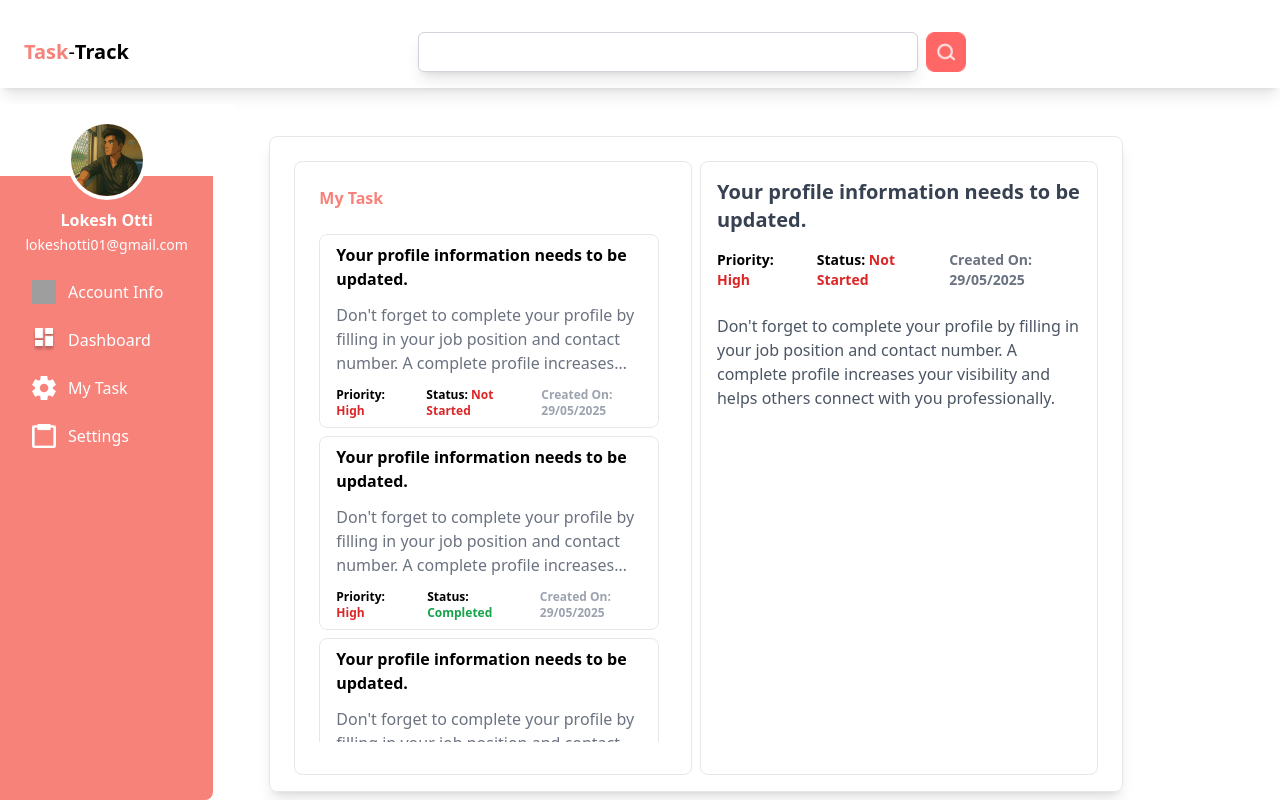
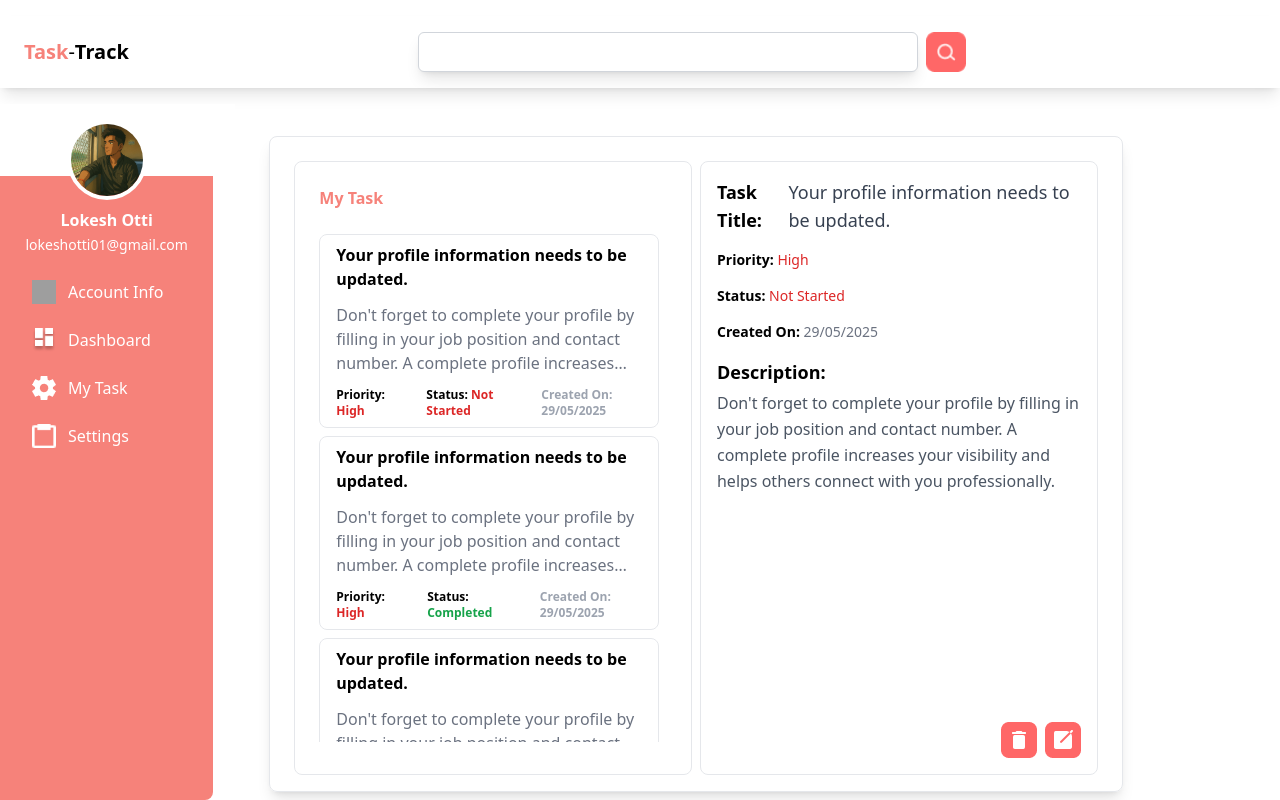
Before and after one commit to LokeshOtti29/TaskTrack, a React (Vite) app: page /Mytask in a window 1280 px wide. Both pictures are taken after a click on the element 489 px from the left and 331 px from the top of the page. Built offline with nearby package versions, Linux system fonts and the light colour scheme; grey boxes are pictures that could not be loaded.

Commit message:
display-task-page-created

```diff
--- a/src/components/UI/Display.jsx
+++ b/src/components/UI/Display.jsx
@@ -3,53 +3,72 @@ import React from "react";
 const Display = ({ display }) => {
   if (!display.title) {
     return (
-      <div className="text-gray-500 text-center mt-20">
+      <div className="text-gray-500 text-center mt-20 italic">
         Click on a task to view details.
       </div>
     );
   }
 
   return (
+    <div className="flex flex-col h-full  ">
       <div className="flex flex-col gap-4">
-      <h1 className="text-xl font-bold text-gray-700">{display.title}</h1>
+        <div className="flex flex-row gap-1">
+          <h2 className="text-lg font-semibold">Task Title:</h2>
+          <p className="text-lg text-gray-700">{display.title}</p>
+        </div>
 
-      <div className="flex flex-row gap-6 text-sm">
-        <span className="font-semibold">
-          Priority:{" "}
+        <div className="flex flex-col gap-4 text-sm">
+          <div>
+            <span className="font-semibold">Priority:</span>{" "}
             <span
               className={
                 display.priority === "High"
-                ? "text-red-600"
+                  ? "text-red-600 font-medium"
                   : display.priority === "Low"
-                ? "text-green-600"
-                : "text-blue-600"
+                  ? "text-green-600 font-medium"
+                  : "text-blue-600 font-medium"
               }
             >
               {display.priority}
             </span>
-        </span>
+          </div>
 
-        <span className="font-semibold">
-          Status:{" "}
+          <div>
+            <span className="font-semibold">Status:</span>{" "}
             <span
               className={
                 display.status === "Not Started"
-                ? "text-red-600"
+                  ? "text-red-600 font-medium"
                   : display.status === "Completed"
-                ? "text-green-600"
-                : "text-blue-600"
+                  ? "text-green-600 font-medium"
+                  : "text-blue-600 font-medium"
               }
             >
               {display.status}
             </span>
-        </span>
-
-        <span className="font-semibold text-gray-500">
-          Created On: {display.createdtime}
-        </span>
           </div>
 
-      <p className="text-gray-600 mt-2">{display.description}</p>
+          <div>
+            <span className="font-semibold">Created On:</span>{" "}
+            <span className="text-gray-500">{display.createdtime}</span>
+          </div>
+        </div>
+
+        <div>
+          <h3 className="text-lg font-semibold mb-1">Description:</h3>
+          <p className="text-gray-600 leading-relaxed">{display.description}</p>
+        </div>
+      </div>
+      <div className="mt-auto flex justify-end">
+        <div className="flex gap-2">
+          <button>
+            <img src="/delete.png" alt="delete" />
+          </button>
+          <button>
+            <img src="/edit.png" alt="delete" />
+          </button>
+        </div>
+      </div>
     </div>
   );
 };
```
Also changed, not shown: public/delete.png (added), public/edit.png (added). Lines whose indentation alone changed are shown as unchanged.
